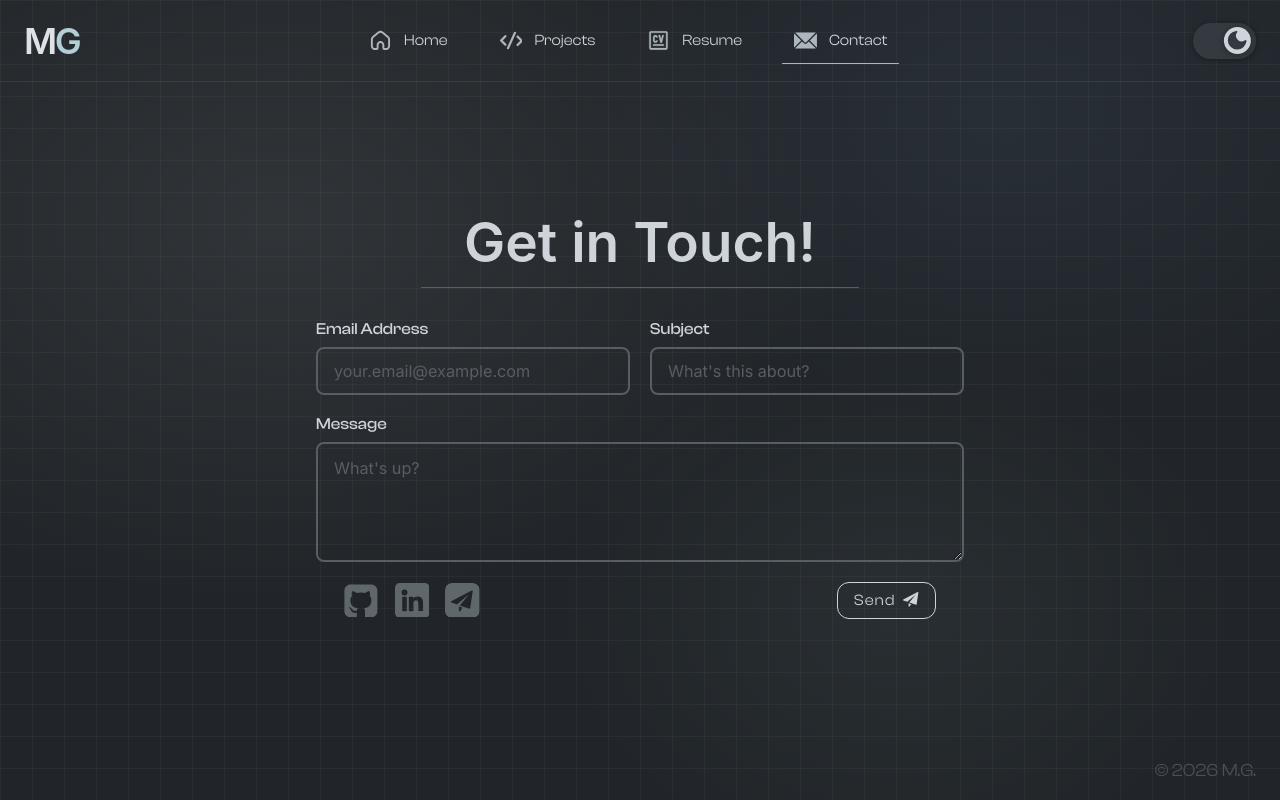
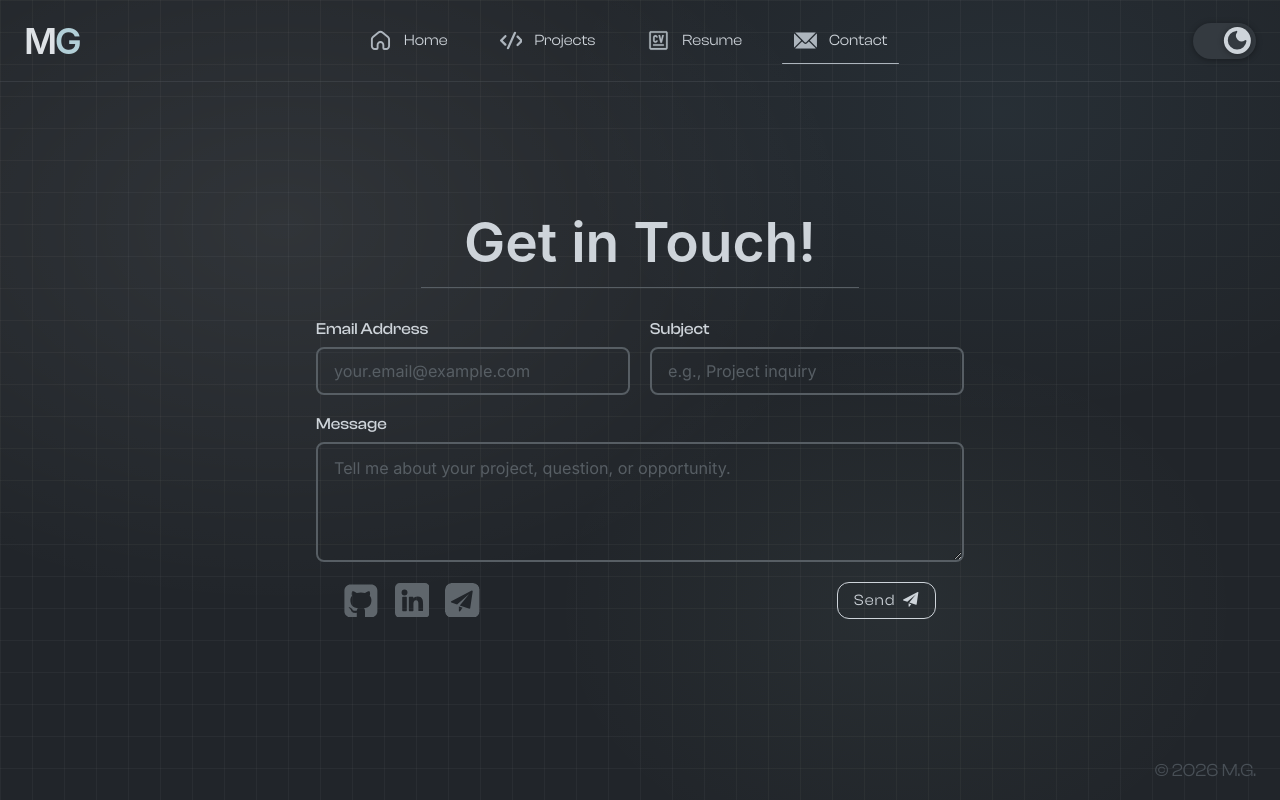
Before and after one commit to michaelgreenl/e-portfolio, a Vue app: page /contact in a window 1280 px wide. Built offline with nearby package versions, Linux system fonts and the light colour scheme; no server answers; a web font is replaced by a local one.

Commit message:
refactor: changed contact-form field placeholders

```diff
--- a/src/views/ContactView.vue
+++ b/src/views/ContactView.vue
@@ -202,7 +202,7 @@ const clearStatus = () => {
                     type="text"
                     class="form-input"
                     :class="{ error: errors.subject }"
-                    placeholder="What's this about?"
+                    placeholder="e.g., Project inquiry"
                     required
                     @input="handleFieldInput('subject')"
                     @blur="handleFieldBlur('subject')"
@@ -218,7 +218,7 @@ const clearStatus = () => {
                     v-model="form.message"
                     class="form-textarea"
                     :class="{ error: errors.message }"
-                    placeholder="What's up?"
+                    placeholder="Tell me about your project, question, or opportunity."
                     rows="6"
                     required
                     @input="handleFieldInput('message')"
```
